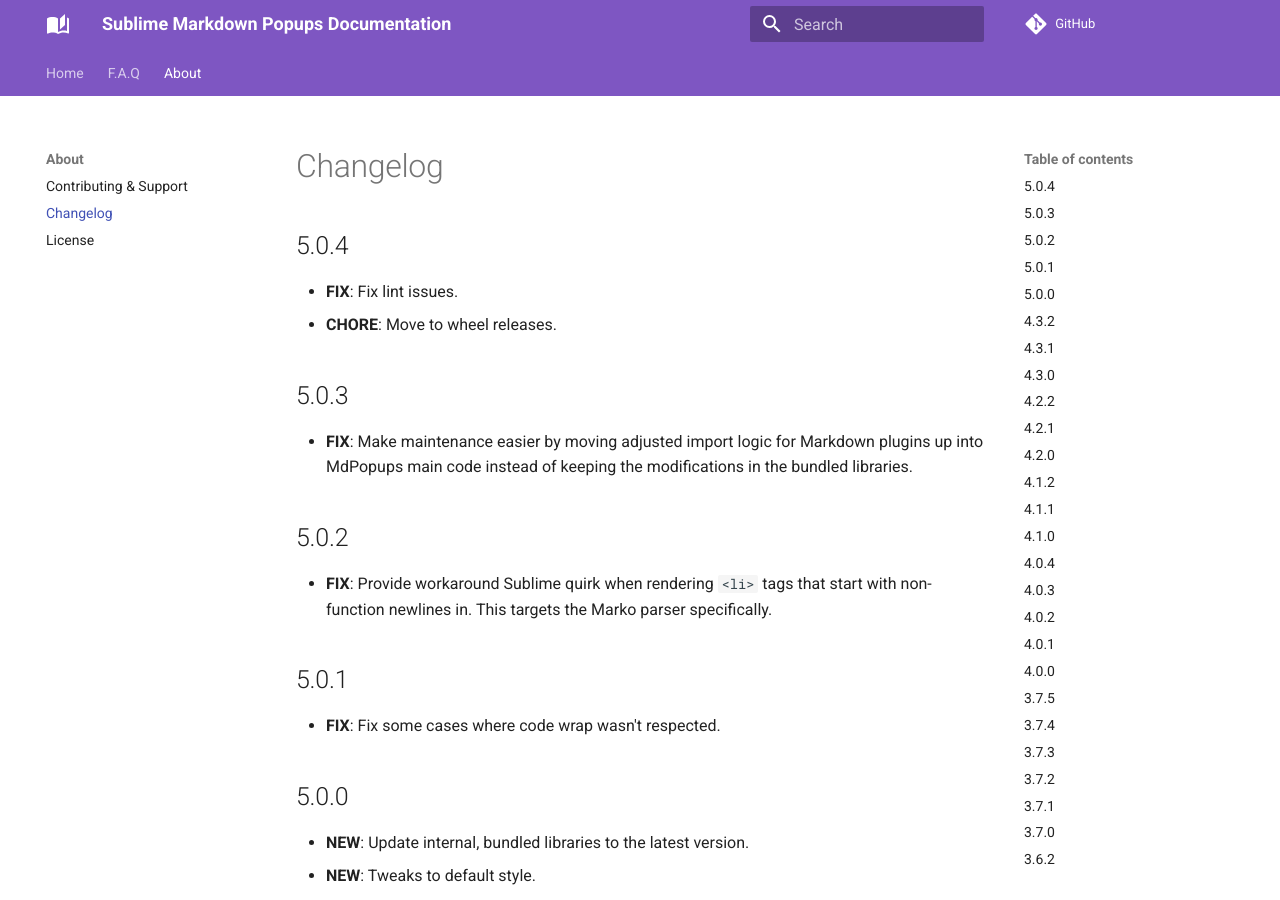
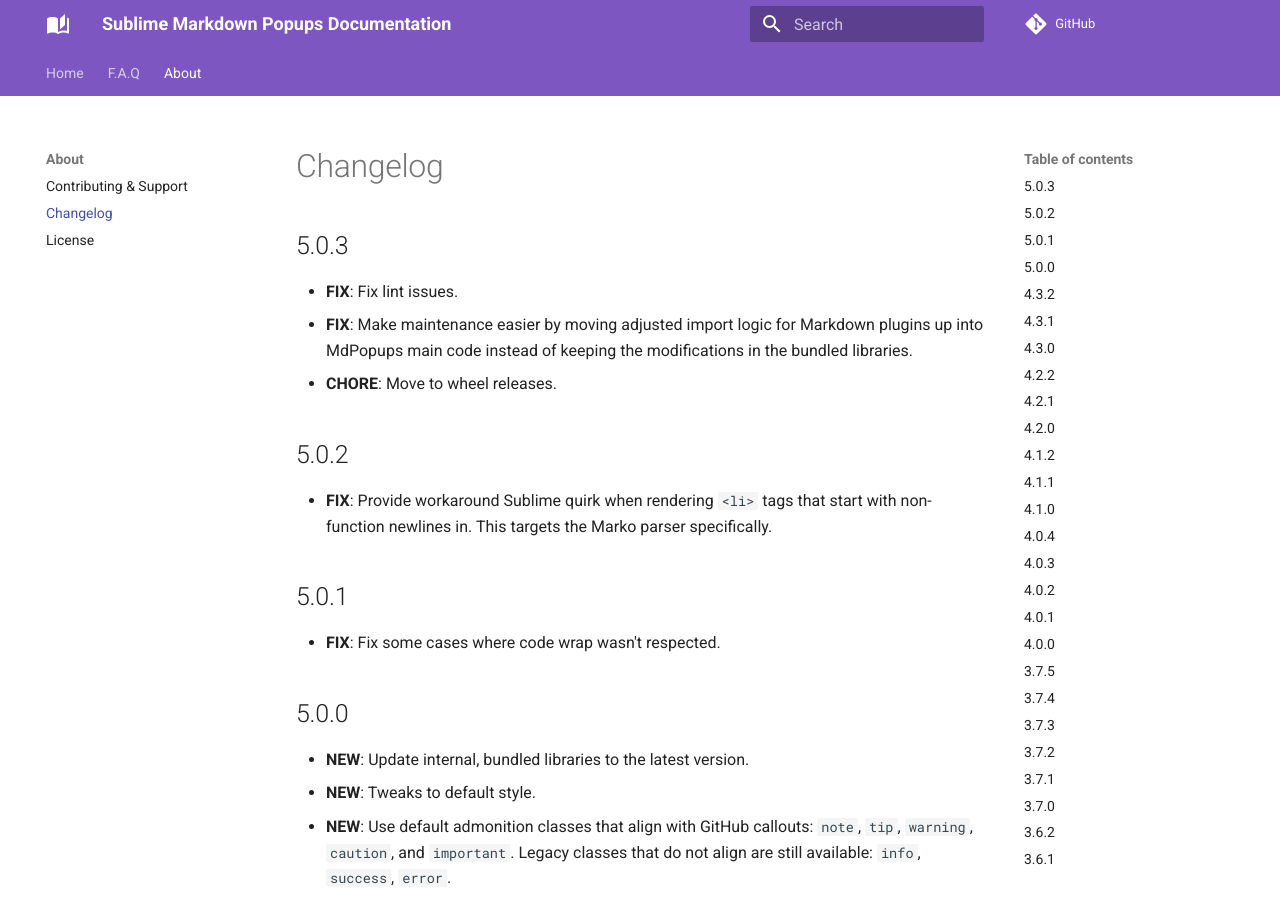
Before and after one commit to facelessuser/sublime-markdown-popups, an MkDocs documentation site: the page built from docs/src/markdown/about/changelog.md, in a window 1280 px wide and 900 px high. Built offline with MkDocs 1.6.1 and Material for MkDocs 9.7.7, drawn with Linux system fonts in a browser that asks for light colours; comment, search, counter and statistics services are not loaded.

Commit message:
Fix version

```diff
--- a/docs/src/markdown/about/changelog.md
+++ b/docs/src/markdown/about/changelog.md
@@ -1,14 +1,11 @@
 # Changelog
-
-## 5.0.4
-
--   **FIX**: Fix lint issues.
--   **CHORE**: Move to wheel releases.
 
 ## 5.0.3
 
+-   **FIX**: Fix lint issues.
 -   **FIX**: Make maintenance easier by moving adjusted import logic for Markdown plugins up into MdPopups main code
     instead of keeping the modifications in the bundled libraries.
+-   **CHORE**: Move to wheel releases.
 
 ## 5.0.2
 
--- a/mdpopups/version.py
+++ b/mdpopups/version.py
@@ -1,6 +1,6 @@
 """Version."""
 
-_version_info = (5, 0, 4)
+_version_info = (5, 0, 3)
 __version__ = '.'.join([str(x) for x in _version_info])
 
 
```
